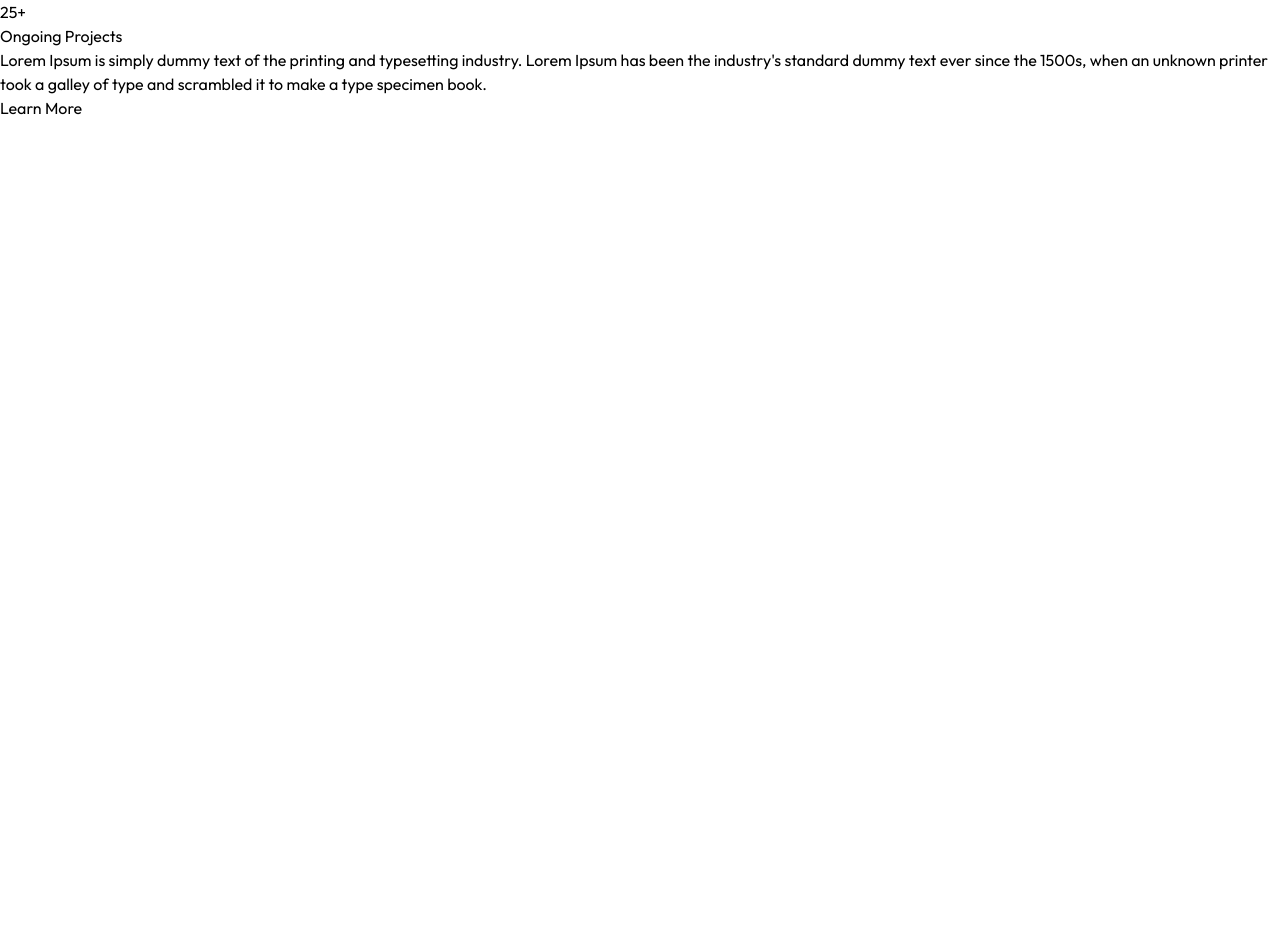
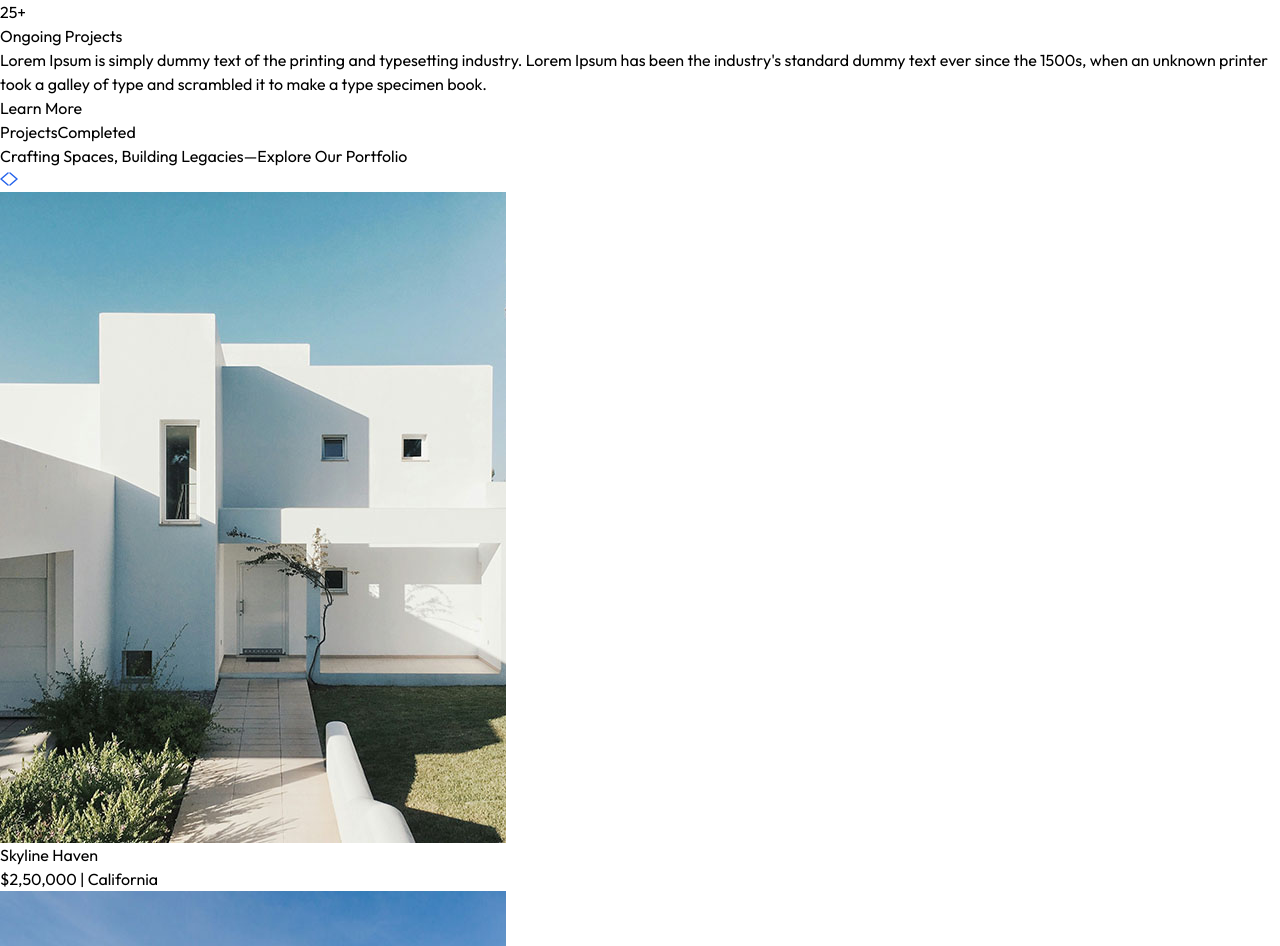
Before and after one commit to jollyvivek/RealEstateProject, a React (Vite) app: page / in a window 1280 px wide. Shown: the part 1386-2332 px from the top of the page. Before the commit the page ends 1506 px from the top, so only its background shows below. Built offline with nearby package versions, Linux system fonts and the light colour scheme.

Commit message:
Add projects component and changes in App

```diff
--- a/src/App.jsx
+++ b/src/App.jsx
@@ -1,12 +1,14 @@
 import React from 'react'
 import Header from './components/Header'
 import About from './components/About'
+import Projects from './components/Projects'
 
 const App = () => {
   return (
     <div className='w-full overflow-hidden'>
         <Header/>
         <About/>
+        <Projects/>
 
 
 
--- /dev/null
+++ b/src/components/Projects.jsx
@@ -0,0 +1,63 @@
+import React, { useEffect, useState } from 'react'
+import { assets, projectsData } from '../assets/assets'
+
+const Projects = () => {
+    const[currentIndex,setCurrentIndex] = useState(0)
+    const[cardsToShow,setCardsToShow] = useState(1)
+
+    useEffect(()=>{
+        const updateCardsToShow = ()=>{
+            if(window.innerWidth >= 1024){
+                setCardsToShow(projectsData.length)
+            }else{
+                setCardsToShow(1)
+            };
+
+        }
+        updateCardsToShow();
+        window.addEventListener("resize",updateCardsToShow);
+        return ()=>window.removeEventListener("resize",updateCardsToShow);
+    },[])
+
+    const nextProject = ()=>{
+        setCurrentIndex((prevIndex)=>(prevIndex + 1) % projectsData.length);
+    }
+    const prevProject = ()=>{
+        setCurrentIndex((prevIndex)=>prevIndex === 0 ? projectsData.length -1 : prevIndex -1 );
+    }
+  return (
+    <div className=' container mx-auto py-4 pt-20 px-6 md:px-20 lg:px-32 my-20 w-full overflow-hidden'>
+       <h1 className='text-2xl sm:text-4xl font-bold mb-2 text-center' id='Projects'>Projects
+        <span className='underline underline-offset-4 decoration-1 under font-light'>Completed</span>
+        </h1>
+        <p className='text-gray-500 max-w-80 text-center mb-8 mx-auto'>Crafting Spaces, Building Legacies—Explore Our Portfolio</p>
+        {/* slider button */}
+        <div className='flex justify-end items-center mb-8'>
+            <button  onClick={prevProject} className='p-3 bg-gray-200 rounded mr-2' aria-label='Previous Project'><img src={assets.left_arrow} alt="Previous" /></button>
+            <button onClick={nextProject} className='p-3 bg-gray-200 rounded mr-2'  aria-label='Next Project'><img src={assets.right_arrow} alt="Next" /></button>
+        </div>
+        {/* Projects slider container */}
+        <div className='overflow-hidden'>
+            <div className='flex gap-5 transition-transform duration-500 ease-in-out'
+            style={{transform:`translateX(-${(currentIndex * 100/cardsToShow)}%)`}}>
+                {projectsData.map((project,index)=>(
+                    <div key={index} className='relative flex-shrink-0 w-full sm:w-1/4'>
+                        <img src={project.image} alt={project.title} className='w-full h-auto mb-14' />
+                        <div className='absolute left-0 right-0 bottom-5 flex justify-center'>
+                            <div className='inline-block bg-white w-3/4 px-4 py-2 shadow-md'>
+                                <h2 className='text-xl font-semibold text-gray-800'>{project.title}</h2>
+                                <p className='text-gray-500 text-sm'>{project.price} <span> |</span> {project.location}</p>
+                            </div>
+                        </div>
+                    </div>
+                ))}
+            </div>
+        </div>
+
+
+
+    </div>
+  )
+}
+
+export default Projects
```
